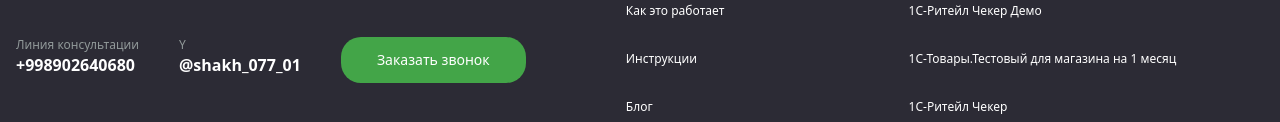
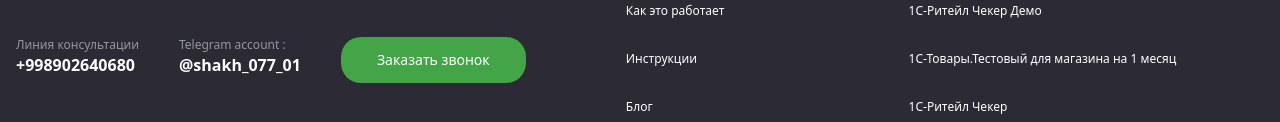
Before and after one commit to shakh0077/Tailwind-Css-FIgma-web-sayt, a plain HTML site: page index.html in a window 1280 px wide. Shown: the part 5690-5812 px from the top of the page. Drawn offline with nearby package versions, Linux system fonts and the light colour scheme.

Commit message:
telegram ac

```diff
--- a/index.html
+++ b/index.html
@@ -424,7 +424,7 @@
           <a href="tel:+74951110010"><h3 class="text-[#FFFFFF] text-base font-semibold">+998902640680</h3></a>
         </div>
         <div>
-          <p class="text-[#919999] text-xs">Y</p>
+          <p class="text-[#919999] text-xs">Telegram account :</p>
           <a href="mailto:info@rozn.info"><h3 class="text-[#FFFFFF] text-base font-semibold">@shakh_077_01</h3></a>
         </div>
         <button class="bg-[#43A548] rounded-[20px] text-sm text-[#FFFFFF] w-[185px] h-[46px] hover:bg-[#52E259] hover:text-black hover:font-semibold">Заказать звонок</button>
```
